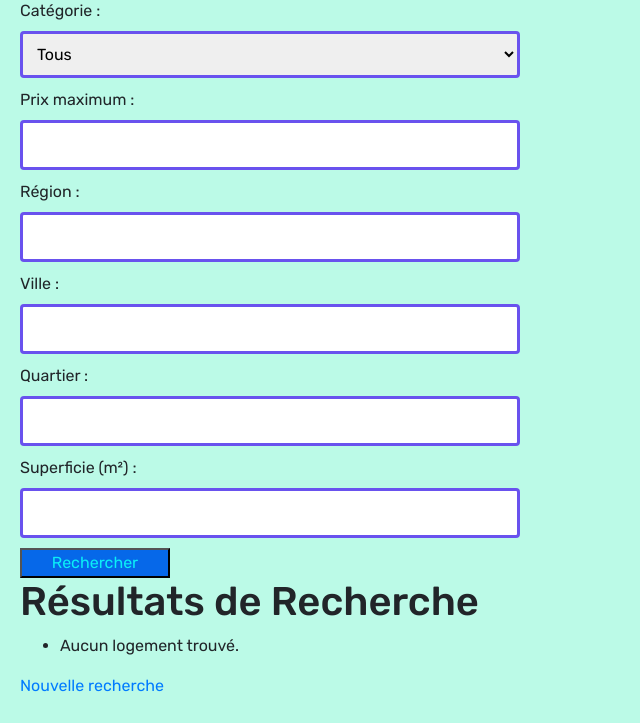
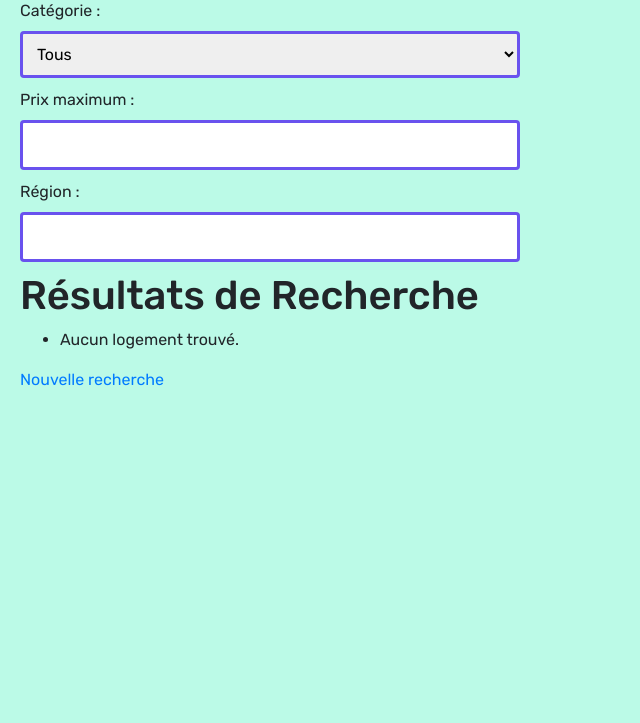
Before and after one commit to AURELIEN2004/houseagency, a Django app: page /1 in a window 1280 px wide. Shown: the part 77-800 px from the top of the page, without its empty margins (0-640 px from the left). Run offline with Django 3.2, Linux system fonts and the light colour scheme.

Commit message:
modifications

```diff
--- a/house/templates/liste_logements.html
+++ b/house/templates/liste_logements.html
@@ -60,19 +60,7 @@
     <label for="region">Région :</label>
     <input type="text" id="region" name="region" >
 
-    <label for="city">Ville :</label>
-    <input type="text" id="city" name="city" >
 
-    <label for="neighborhood">Quartier :</label>
-    <input type="text" id="neighborhood" name="neighborhood">
-
-
-    <label for="area">Superficie (m²) :</label>
-    <input type="number" id="area" name="area" >
-
-
-    <button type="submit" id="new">Rechercher</button>
-</form>
 
 
 <h1>Résultats de Recherche</h1>
--- a/recherche/templates/liste_logements.html
+++ b/recherche/templates/liste_logements.html
@@ -42,8 +42,5 @@
 </div>
 <a href="{% url 'recherche_logement' %}">Nouvelle recherche</a>
 
-
-
-
 </body>
 </html>
```
